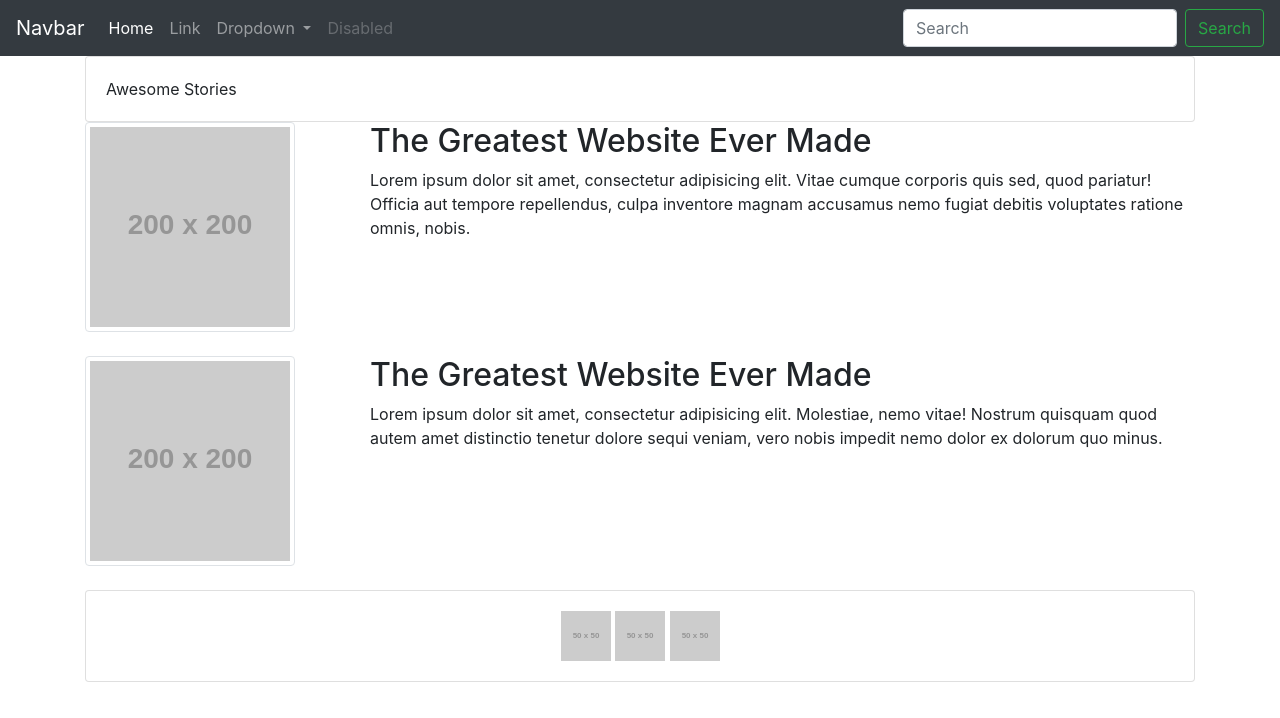
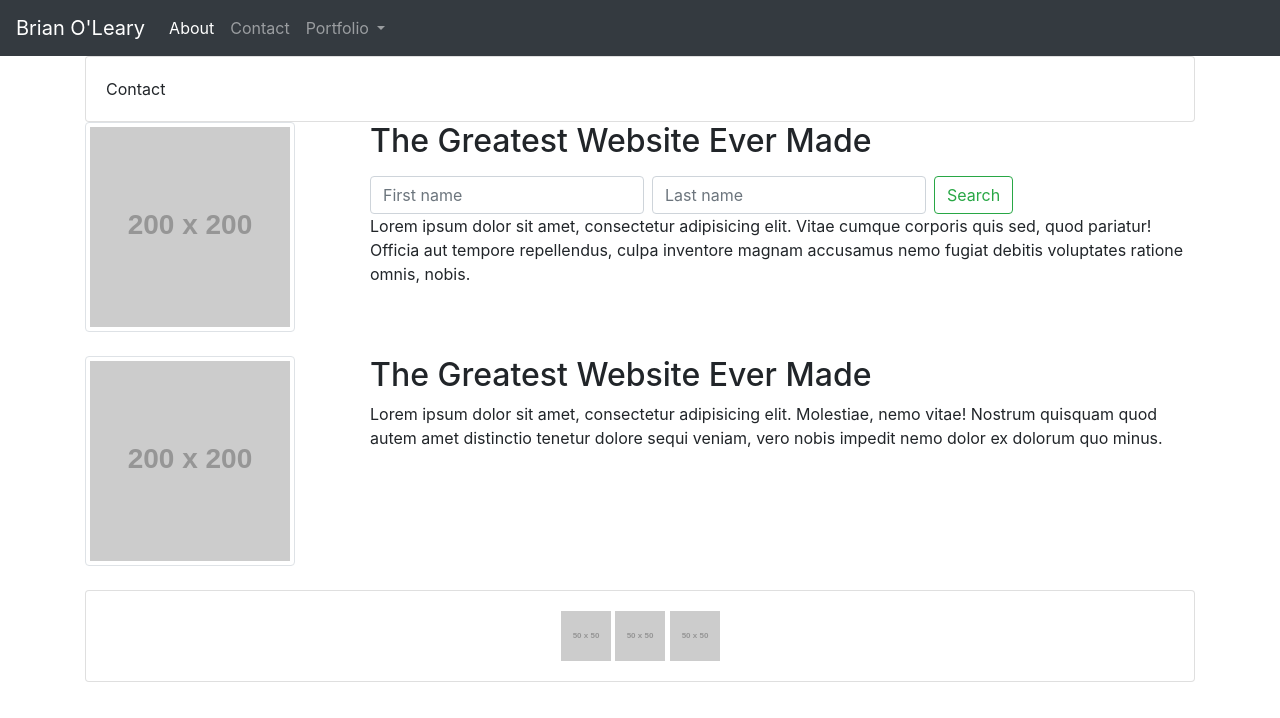
Before and after one commit to boleary1/Homework-2-CSS-Bootstrap, a plain HTML site: page contact.html in a window 1280 px wide. Drawn offline with nearby package versions, Linux system fonts and the light colour scheme; placeholder pictures from the web are drawn by us.

Commit message:
new nav menu

```diff
--- a/contact.html
+++ b/contact.html
@@ -9,7 +9,7 @@
   devices. -->
   <meta name="viewport" content="width=device-width, initial-scale=1, shrink-to-fit=no">
 
-  <title>My First Website</title>
+  <title>Brian O'Leary | Contact</title>
 
   <!-- We need to bring in the bootstrap CSS -->
   <link
@@ -25,7 +25,7 @@
   <!-- NavBar (copied and pasted from WC3) -->
   <!-- Static navbar -->
   <nav class="navbar navbar-expand-lg navbar-dark bg-dark">
-    <a class="navbar-brand" href="#">Navbar</a>
+    <a class="navbar-brand" href="#">Brian O'Leary</a>
     <button class="navbar-toggler" data-toggle="collapse" data-target="#navbarSupportedContent" aria-controls="navbarSupportedContent" aria-expanded="false" aria-label="Toggle navigation">
       <span class="navbar-toggler-icon"></span>
     </button>
@@ -33,30 +33,24 @@
     <div class="collapse navbar-collapse" id="navbarSupportedContent">
       <ul class="navbar-nav mr-auto">
         <li class="nav-item active">
-          <a class="nav-link" href="#">Home <span class="sr-only">(current)</span></a>
+          <a class="nav-link" href="index.html">About </a>
         </li>
         <li class="nav-item">
-          <a class="nav-link" href="#">Link</a>
+          <a class="nav-link" href="Contact.html">Contact<span class="sr-only">(current)</span></a>
         </li>
         <li class="nav-item dropdown">
           <a class="nav-link dropdown-toggle" href="#" id="navbarDropdown" role="button" data-toggle="dropdown" aria-haspopup="true" aria-expanded="false">
-            Dropdown
+            Portfolio
           </a>
           <div class="dropdown-menu" aria-labelledby="navbarDropdown">
-            <a class="dropdown-item" href="#">Action</a>
-            <a class="dropdown-item" href="#">Another action</a>
+            <a class="dropdown-item" href="Portfolio.html">Portfolio</a>
+            <a class="dropdown-item" href="#">Resume</a>
             <div class="dropdown-divider"></div>
-            <a class="dropdown-item" href="#">Something else here</a>
+            <a class="dropdown-item" href="https://www.linkedin.com/in/brianfolanoleary/">Linked in</a>
           </div>
         </li>
-        <li class="nav-item">
-          <a class="nav-link disabled" href="#">Disabled</a>
-        </li>
       </ul>
-      <form class="form-inline my-2 my-lg-0">
-        <input class="form-control mr-sm-2" type="search" placeholder="Search" aria-label="Search">
-        <button class="btn btn-outline-success my-2 my-sm-0" type="submit">Search</button>
-      </form>
+
     </div>
   </nav>
 
@@ -67,7 +61,7 @@
       <!-- The content in this div gets wrapped in a card -->
         <div class="card">
           <div class="card-body">
-            Awesome Stories
+            Contact
           </div>
         </div>
       </div>
@@ -78,7 +72,16 @@
       </div>
       <div class="col-lg-9">
         <h2>The Greatest Website Ever Made</h2>
-        <p>Lorem ipsum dolor sit amet, consectetur adipisicing elit. Vitae cumque corporis quis sed, quod pariatur! Officia aut tempore repellendus, culpa inventore magnam accusamus nemo fugiat debitis voluptates ratione omnis, nobis.</p>
+        <p>
+
+
+          <form class="form-inline my-2 my-lg-0">
+            <input class="form-control mr-sm-2" type="search" placeholder="First name" aria-label="Search">
+            <input class="form-control mr-sm-2" type="search" placeholder="Last name" aria-label="Search">
+            <button class="btn btn-outline-success my-2 my-sm-0" type="submit">Search</button>
+          </form>
+
+          Lorem ipsum dolor sit amet, consectetur adipisicing elit. Vitae cumque corporis quis sed, quod pariatur! Officia aut tempore repellendus, culpa inventore magnam accusamus nemo fugiat debitis voluptates ratione omnis, nobis.</p>
       </div>
     </div>
     <br>
```
Also changed, not shown: index.html (+4 -7 lines), portfolio.html (+9 -12 lines).
